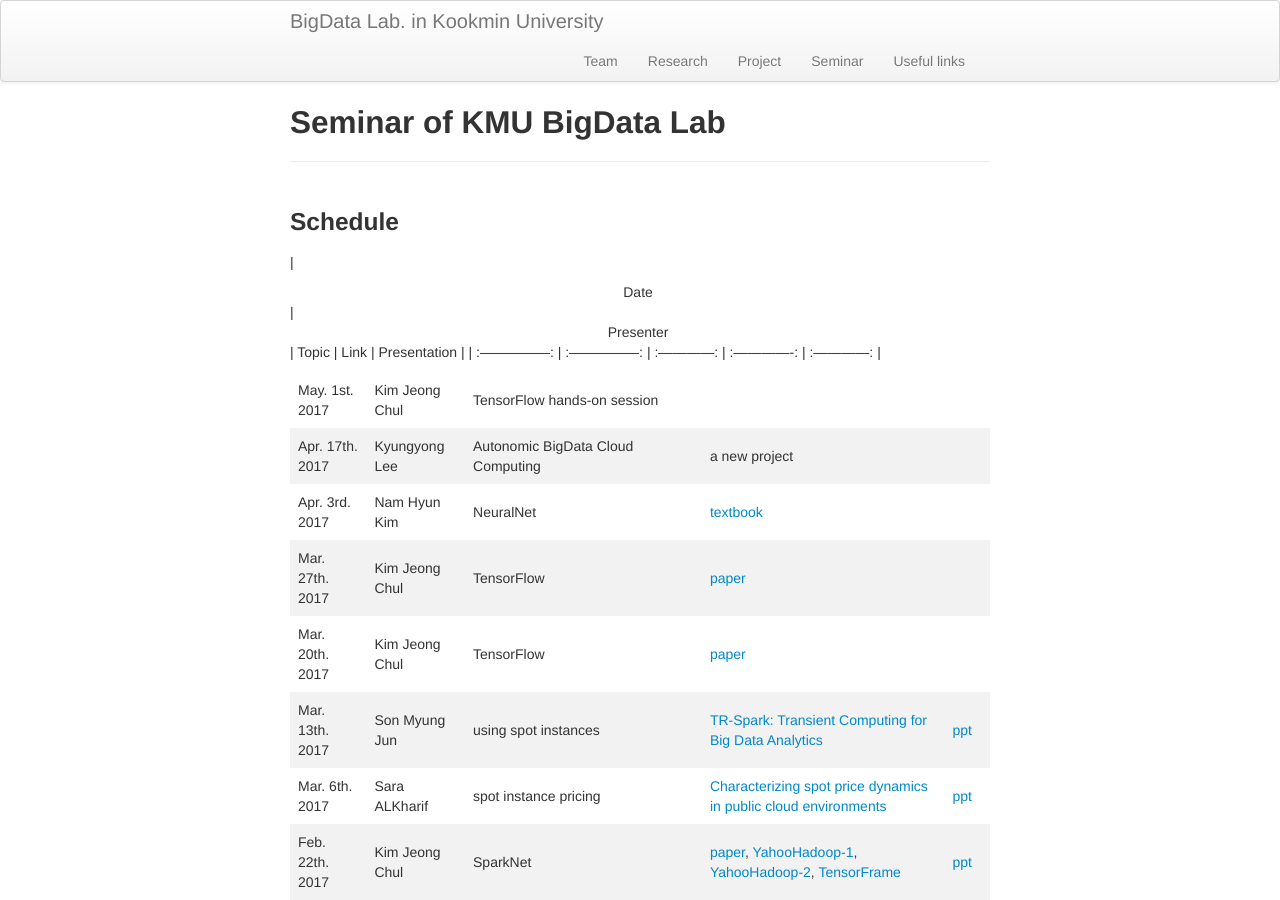
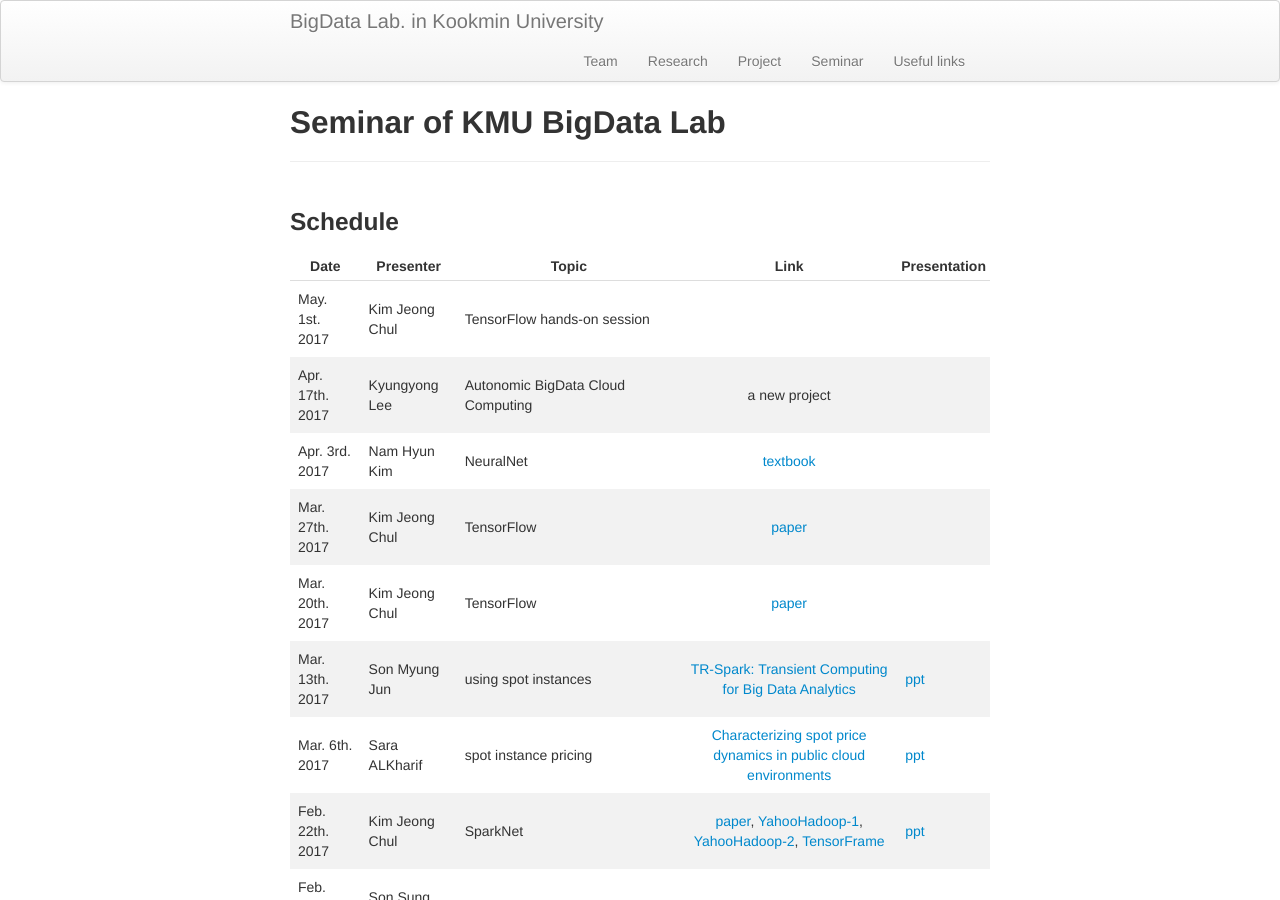
Before and after one commit to ddps-lab/kmu-bigdata.github.io, a Jekyll site: the page built from seminar/index.md, in a window 1280 px wide and 900 px high. Built offline with Jekyll 4.4.1, drawn with Linux system fonts in a browser that asks for light colours.

Commit message:
fixed some error below header parts

```diff
--- a/seminar/index.md
+++ b/seminar/index.md
@@ -7,10 +7,8 @@ description: Seminar schedule of BigData Lab  in KMU
 ### Schedule
 
 
-
-| <center>&nbsp;&nbsp;&nbsp;&nbsp;&nbsp;Date&nbsp;&nbsp;&nbsp;&nbsp;&nbsp;&nbsp;</center> | <center>&nbsp;&nbsp;&nbsp;&nbsp;&nbsp;Presenter&nbsp;&nbsp;&nbsp;&nbsp;&nbsp;&nbsp;</center> | Topic | Link | Presentation |
-| :---------------: | :---------------: | :------------: | :-------------: | :------------: |
-
+| Date | Presenter | Topic | Link | Presentation |
+|------|-----------|-------|:----:|--------------|
 | May. 1st. 2017 | Kim Jeong Chul | TensorFlow hands-on session| | |
 | Apr. 17th. 2017 | Kyungyong Lee | Autonomic BigData Cloud Computing | a new project| |
 | Apr. 3rd. 2017 | Nam Hyun Kim | NeuralNet | [textbook](http://neuralnetworksanddeeplearning.com/) | |
@@ -26,7 +24,6 @@ description: Seminar schedule of BigData Lab  in KMU
 | Jan. 18th. 2017 | Son Sung Soo | YARN | [YARN](http://dl.acm.org/citation.cfm?id=2523633) | [docs](https://docs.google.com/presentation/d/1MyyGAaSqBr7D90bZ29nryWQmAj_6n4l_bQEc2Ite5VE/edit#slide=id.p4)
 | Jan. 11th. 2017 | Son Myung Jun | GSDC Data computing school | [GSDC](https://indico.cern.ch/event/577216/) | [docs](https://drive.google.com/drive/folders/0B93gDq1ZuFfuWkJBcXl6YWlGa0k?usp=sharing)
 
-
 ### Good papers to read
 
 * [CIDR 2017](http://cidrdb.org/cidr2017/program.html)
```
